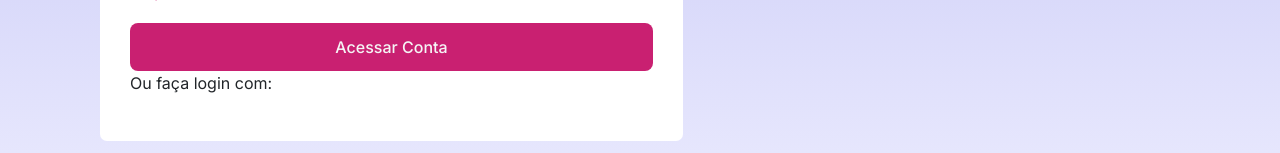
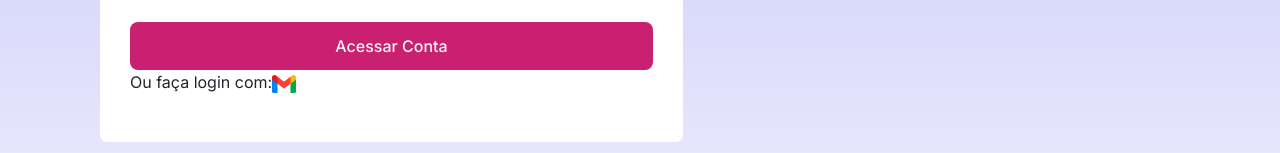
Before and after one commit to JohnyMax42/projeto-drip-store, a React (Vite) app: page /Login in a window 1280 px wide. Shown: the part 647-800 px from the top of the page. Built offline with nearby package versions, Linux system fonts and the light colour scheme.

Commit message:
Inicio firebase

```diff
--- a/package.json
+++ b/package.json
@@ -12,6 +12,7 @@
   "dependencies": {
     "axios": "^1.7.2",
     "bootstrap": "^5.3.3",
+    "firebase": "^10.12.4",
     "react": "^18.3.1",
     "react-bootstrap": "^2.10.4",
     "react-dom": "^18.3.1",
--- a/src/components/Login/LoginCard.jsx
+++ b/src/components/Login/LoginCard.jsx
@@ -1,7 +1,40 @@
-import React from "react"
+import React, { useState } from 'react';
+import Gmail from '../../assets/gmail.png'
 import { styled } from "styled-components"
+import { initializeApp } from "firebase/app";
+import { getAuth, signInWithEmailAndPassword } from 'firebase/auth';
 
 export default function LoginCard() {
+
+    const firebaseConfig = {
+        apiKey: "AIzaSyAOuprveLnjUp7UHM_QuqG1b3z1OjMy9R8",
+        authDomain: "tutorialff-f3880.firebaseapp.com",
+        projectId: "tutorialff-f3880",
+        storageBucket: "tutorialff-f3880.appspot.com",
+        messagingSenderId: "1055193701629",
+        appId: "1:1055193701629:web:0dd03008f5149666817294"
+    };
+
+    // Initialize Firebase
+    const app = initializeApp(firebaseConfig);
+
+    const [email, setEmail] = useState('');
+
+    const handleEmailChange = (event) => {
+        setEmail(event.target.value);
+    }
+    const handleGmailLogin = async () => {
+        try {
+            const auth = getAuth();
+            const email = setEmail; // Pode ser um input do usuário
+            const senha = 'sua-senha'; // Pode ser um input do usuário
+
+            await signInWithEmailAndPassword(auth, email, senha);
+            // Autenticação bem-sucedida! Redirecione o usuário para a página principal.
+        } catch (error) {
+            console.error('Erro ao fazer login:', error);
+        }
+    };
 
     const Wrapper = styled.div`
         display: grid;
@@ -21,6 +54,7 @@ export default function LoginCard() {
     `
 
     const InputLogin = styled.input`
+        color: black;
         width: 100%;
         height: 60px;
         border: 0px;
@@ -54,13 +88,15 @@ export default function LoginCard() {
             <form action="post">
                 <WrapperDados>
                     <label htmlFor="" style={{ paddingBottom: '5px' }}>Login *</label>
-                    <InputLogin placeholder="Insira seu login ou email" type="text" />
+                    <InputLogin placeholder="Insira seu login ou email" type="email" onChange={handleEmailChange} value={email} />
                     <label htmlFor="" style={{ paddingTop: '20px', paddingBottom: '5px' }}>Senha *</label>
                     <InputLogin placeholder="Insira sua senha" type="password" />
                     <a href="">Esqueci minha senha</a>
                 </WrapperDados>
                 <BotaoAcessar>Acessar Conta</BotaoAcessar>
-                <p>Ou faça login com:</p>
+                <p>Ou faça login com:
+                    <img src={Gmail} alt="gmail" onClick={handleGmailLogin} />
+                </p>
             </form>
 
         </Wrapper>
--- a/src/pages/Login/LoginPage.jsx
+++ b/src/pages/Login/LoginPage.jsx
@@ -3,6 +3,7 @@ import styled from "styled-components";
 import LoginCard from "../../components/Login/LoginCard";
 
 export default function LoginPage() {
+
     const Container = styled.div`
         width: 1440px;
         height: 90vh;
```
Also changed, not shown: src/assets/gmail.png (added), 1 other file (tests, documents, lock files or other folders).
